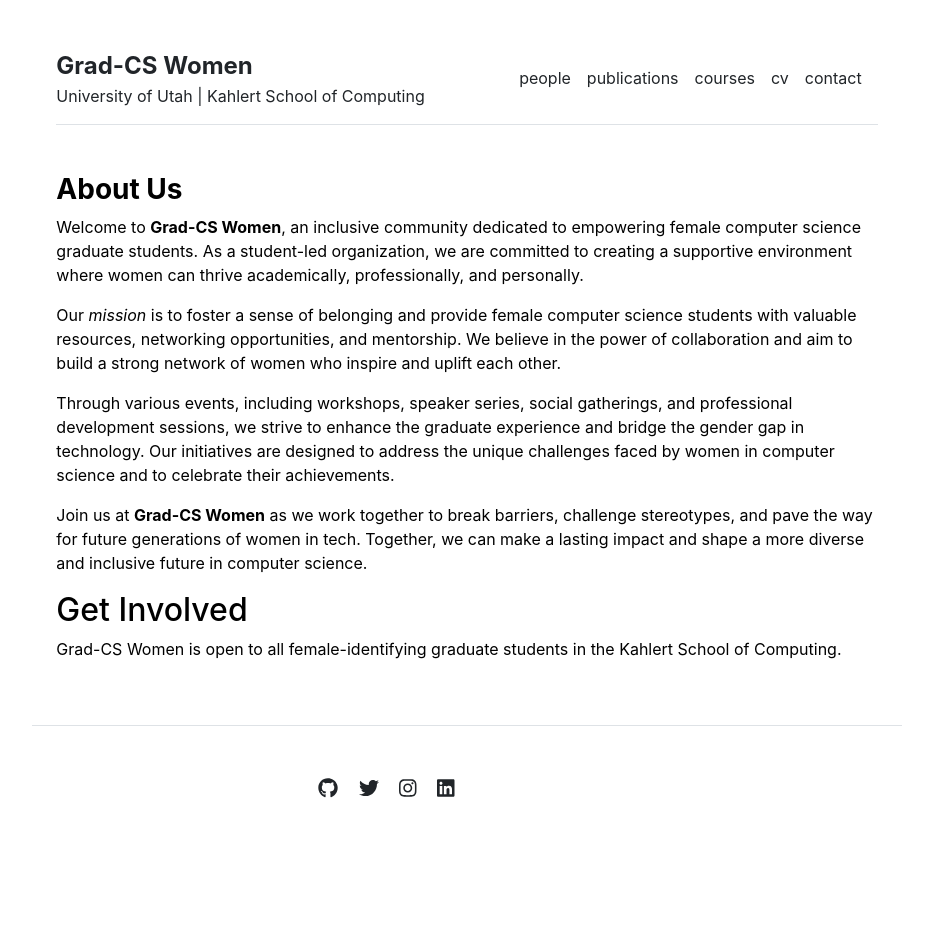
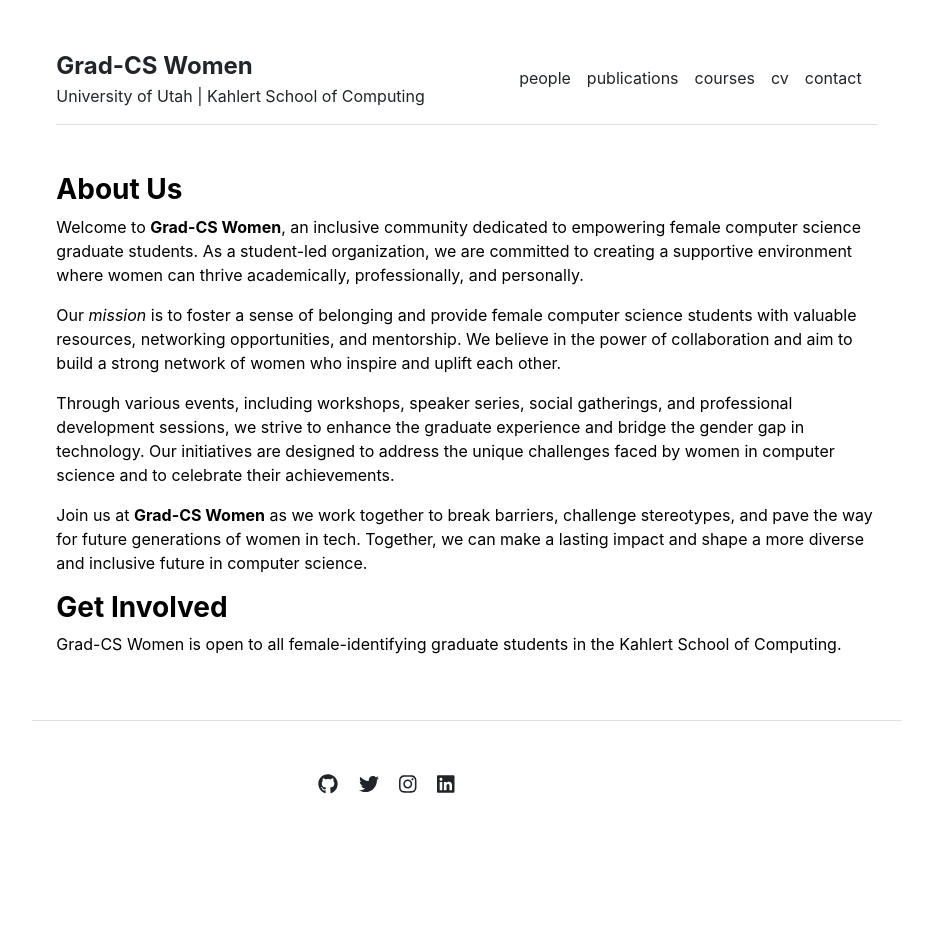
Before and after one commit to gradCSwomen-utah/gradCSwomen-utah.github.io, a Jekyll site: the page built from index.md, in a window 1280 px wide. Shown: the whole page, without its empty margins (173-1106 px from the left). Built offline with Jekyll 4.4.1, drawn with Linux system fonts in a browser that asks for light colours.

```diff
--- a/index.md
+++ b/index.md
@@ -11,5 +11,5 @@ Through various events, including workshops, speaker series, social gatherings,
 
 Join us at **Grad-CS Women** as we work together to break barriers, challenge stereotypes, and pave the way for future generations of women in tech. Together, we can make a lasting impact and shape a more diverse and inclusive future in computer science.
 
-## Get Involved
+### **Get Involved**
 Grad-CS Women is open to all female-identifying graduate students in the Kahlert School of Computing.
```
